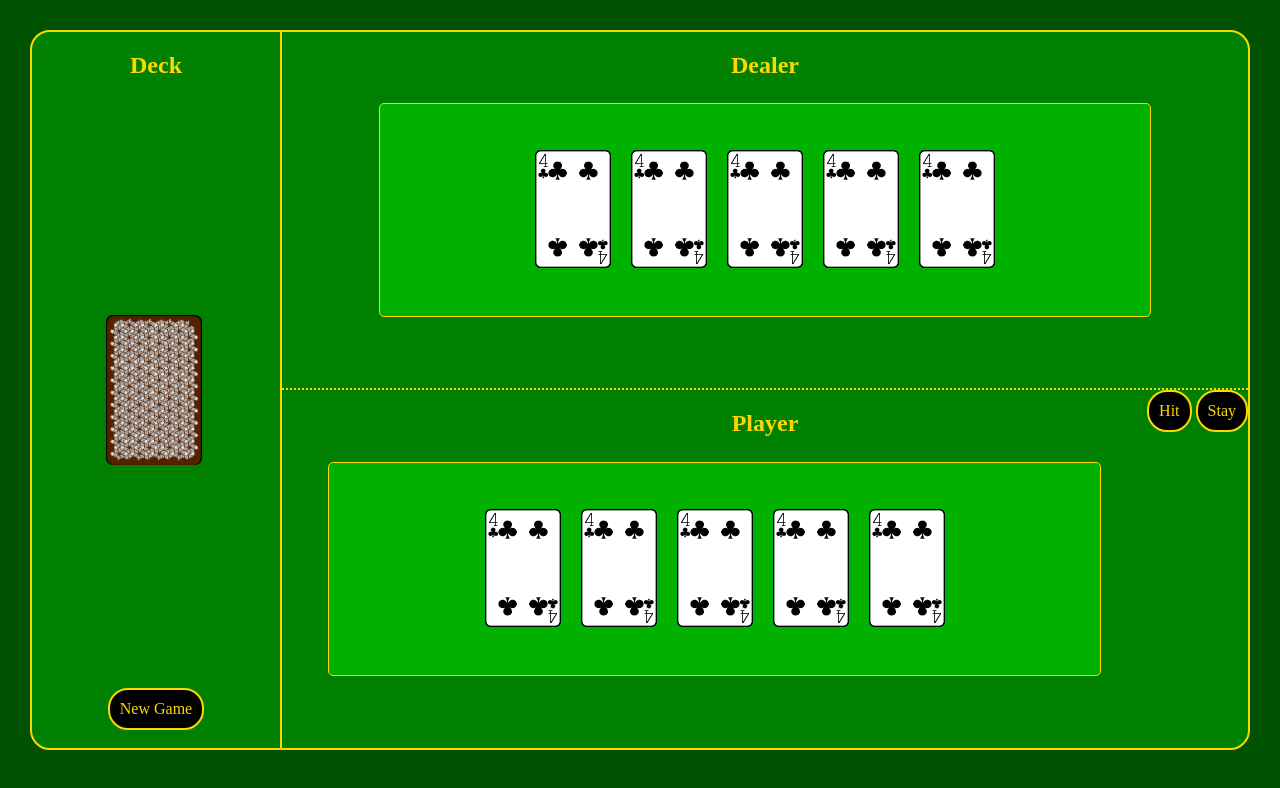
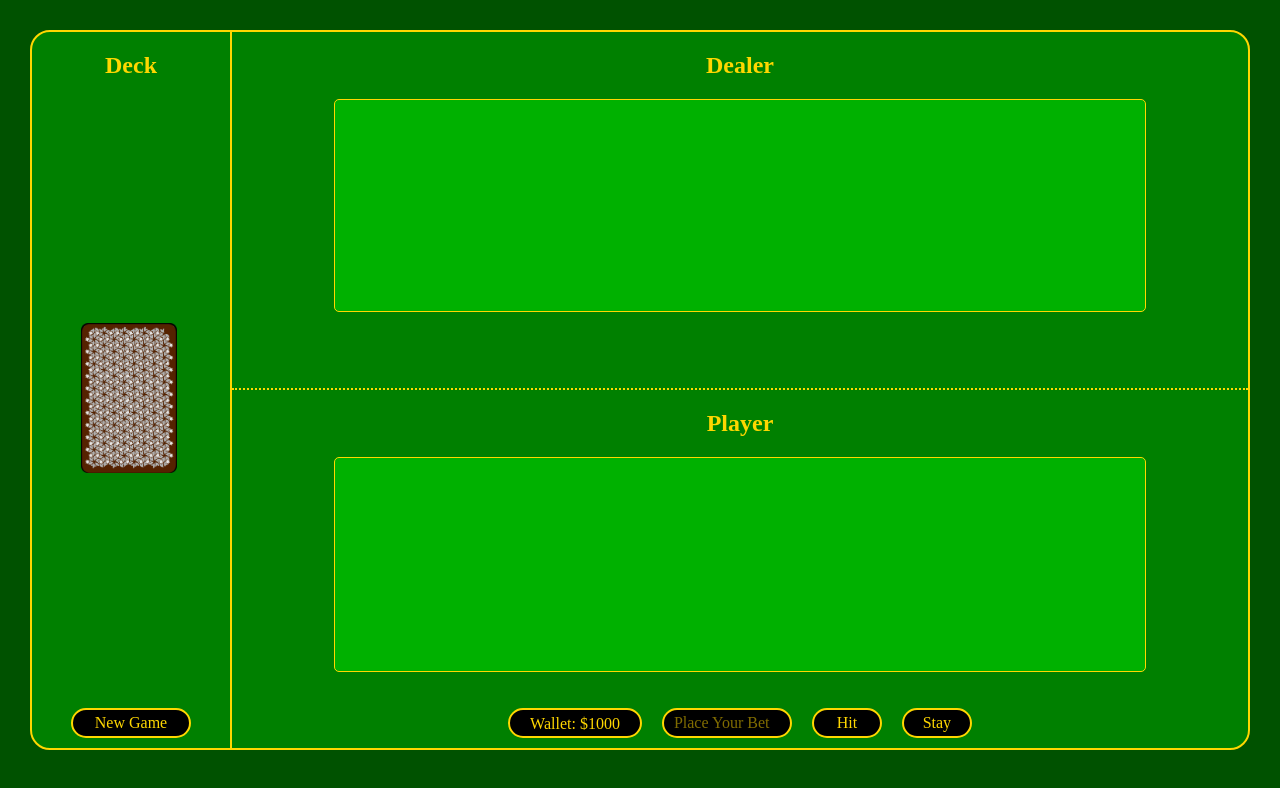
Before and after one commit to TBarta/hackathon_blackjack, a website: page blackjack-starter/public/index.html in a window 1280 px wide. Drawn offline with nearby package versions, Linux system fonts and the light colour scheme; files that its build step writes are made by us from their sources.

Commit message:
div updates and new fields

```diff
--- a/blackjack-starter/public/index.html
+++ b/blackjack-starter/public/index.html
@@ -19,7 +19,7 @@
         <div id="dealer" class="dealer">
           <h2>Dealer</h2>
           <div id="dealerHand" class="hand">
-            <div class="cards">
+            <div id="dealerCards" class="cards">
               <div class="card"></div>
               <div class="card"></div>
               <div class="card"></div>
@@ -31,7 +31,7 @@
         <div id="player" class="player">
           <h2>Player</h2>
           <div id="playerHand" class="hand">
-            <div class="cards">
+            <div id="playerCards" class="cards">
               <div class="card"></div>
               <div class="card"></div>
               <div class="card"></div>
@@ -39,7 +39,9 @@
               <div class="card"></div>
             </div>
           </div>
-          <div>
+          <div class="controls">
+            <div class="wallet">Wallet: $1000</div>
+            <input id="bet" placeholder="Place Your Bet">
             <button id="hit" class="playerButt">Hit</button>
             <button id="stay" class="playerButt">Stay</button>
           </div>
--- a/blackjack-starter/src/scss/_style.scss
+++ b/blackjack-starter/src/scss/_style.scss
@@ -22,7 +22,7 @@ body {
 }
 
 .deck {
-    flex-basis: 250px;
+    flex-basis: 200px;
     flex-shrink: 0;
     height: 100%;;
     border-right: 2px solid gold;
@@ -40,24 +40,28 @@ body {
     border-bottom: 2px dotted gold;
     display: flex;
     justify-content: center;
+    flex-direction: column;
 }
 
 .player {
     height: 50%;
     display: flex;
     justify-content: center;
+    flex-direction: column;
 }
 
 .hand {
     width: 80%;
     height: 60%;
     margin: auto;
+    margin-top: 0;
     border: 1px solid gold;
     border-radius: 5px;
     background-color: rgb(0, 177, 0);
     display: flex;
     flex-direction: row;
     justify-content: center;
+    resize: both;
 }
 
 .cards {
@@ -65,17 +69,21 @@ body {
     justify-content: center;
     align-items: center;
     flex-shrink: 1;
+    resize: both;
 }
 
 .card {
-    background-image: url(../img/clubs-4.png);
+    // background-image: url(../img/clubs-4.png);
     background-repeat: no-repeat;
-    flex-shrink: 1;
-    // flex-basis: 76px;
+    // flex-shrink: 1;
+    flex-basis: 76px;
+    // min-width: 30px;
     width: 76px;
+    // min-height: 47px;
     height: 120px;
     background-size: contain;
     margin: 10px;
+    resize: both;
 }
 
 .deckCard {
@@ -88,21 +96,55 @@ body {
 }
 
 h2 {
-    position: absolute;
     text-align: center;
 }
 
-#newGame {
-    position: absolute;
-    bottom: 70px;
-}
 
 button {
     border-radius: 20px;
     border: 2px solid gold;
     background-color: black;
-    padding: 10px;
+    height: 30px;
+    margin: 10px;
 }
-.playerButt {
-    position: unset;
+.controls {
+    display: flex;
+    justify-content: center;
 }
+
+#newGame {
+    width: 120px;
+}
+
+#hit, #stay {
+    width: 70px;
+}
+
+#bet {
+    border-radius: 20px;
+    color: gold;
+    height: 30px;
+    margin: 10px;
+    border: 2px solid gold;
+    background-color: black;
+    padding-left: 10px;
+    width: 130px
+}
+#bet:focus, button:focus {
+    outline: none;
+    box-shadow: 0 0 15px gold;
+}
+::placeholder {
+    color: gold;
+    opacity: .5;
+}
+
+.wallet {
+    border-radius: 20px;
+    border: 2px solid gold;
+    background-color: black;
+    height: 30px;
+    margin: 10px;
+    padding: 5px 20px;
+    text-align: center;
+}
```
